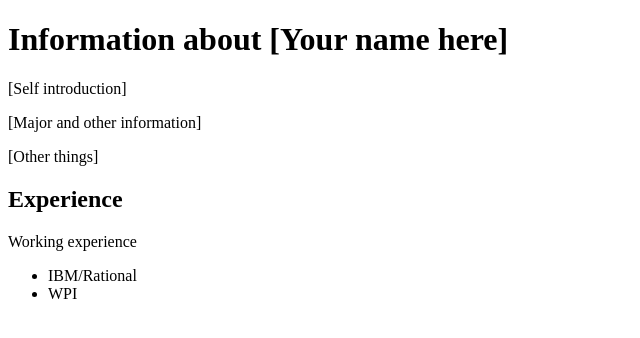
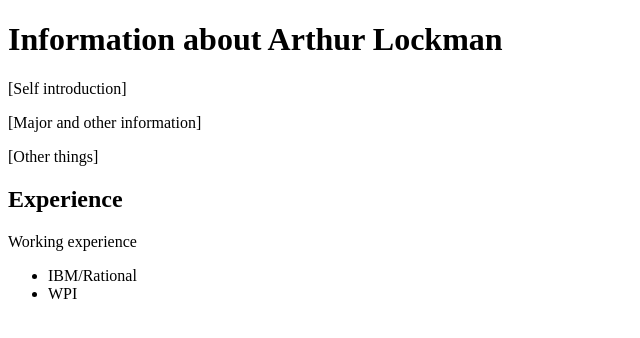
Before and after one commit to arthurlockman/arthurlockman-cs4241-a1, a website: page index.html in a window 1280 px wide. Shown: the whole page, without its empty margins (0-640 px from the left). Drawn offline with Linux system fonts and the light colour scheme.

Commit message:
Adding some personal information.

```diff
--- a/index.html
+++ b/index.html
@@ -3,10 +3,10 @@
   <head>
     <title>CS4241-B15 Homework Assignment 1</title>
     <meta charset="utf-8">
-    <!-- Author: CS 4241 Staffs -->
+    <!-- Author: Arthur Lockman & CS 4241 Staffs -->
   </head>
   <body>
-    <h1>Information about [Your name here]</h1>
+    <h1>Information about Arthur Lockman</h1>
     <p>
       [Self introduction]
     </p>
```
